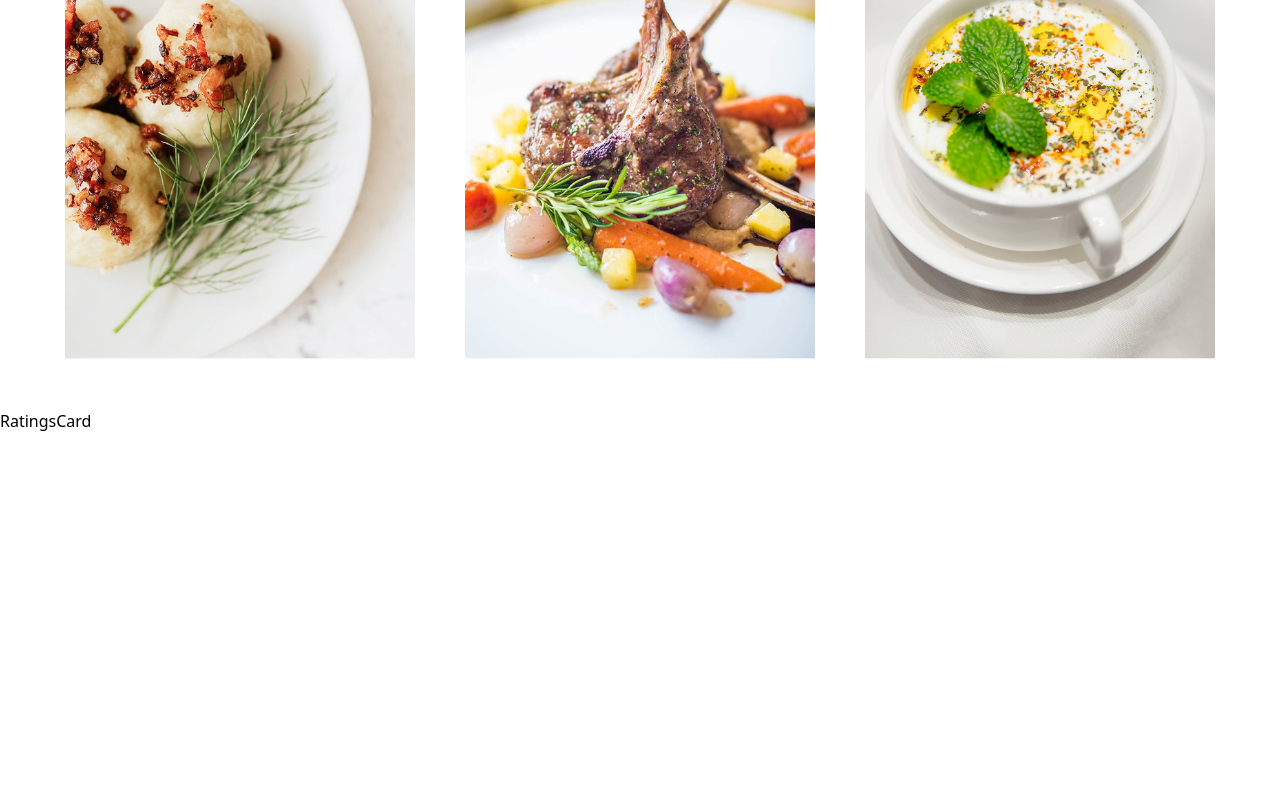
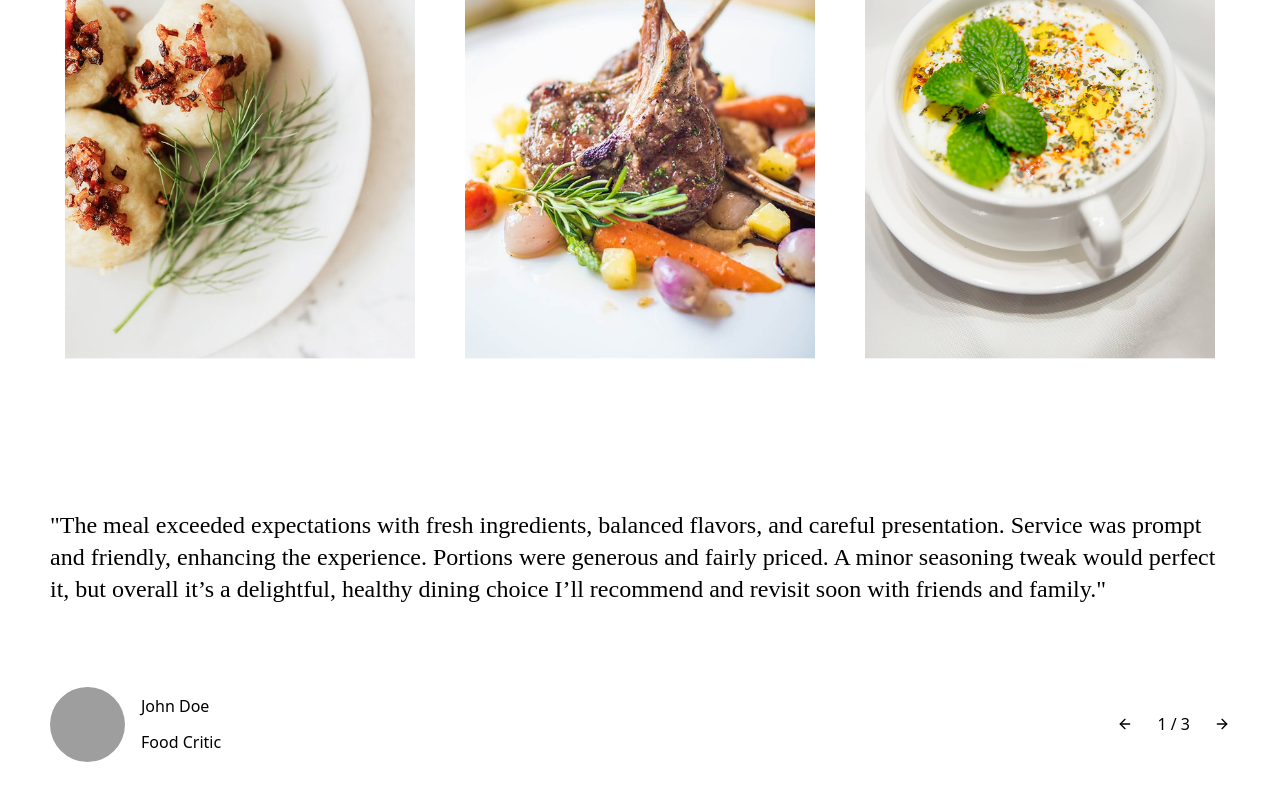
Before and after one commit to shiranlakshitha/FoodZero-React, a React (Vite) app: page / in a window 1280 px wide. Shown: the part 5610-6410 px from the top of the page. Before the commit the page ends 6043 px from the top, so only its background shows below. Built offline with nearby package versions, Linux system fonts and the light colour scheme; grey boxes are pictures that could not be loaded.

Commit message:
feat: implement RatingsCard component and remove RatingsCarousel from Home page

```diff
--- a/src/components/RatingsCard.tsx
+++ b/src/components/RatingsCard.tsx
@@ -1,8 +1,69 @@
+import { useEffect, useState } from "react"
+import { LuArrowRight, LuArrowLeft } from "react-icons/lu";
+
 
 
 const RatingsCard = () => {
+
+  const ratings = [
+    {id:1,
+      name: "John Doe",
+      position: "Food Critic",
+      img: "https://randomuser.me/api/portraits/men/40.jpg",
+      rating: 5,
+      comment: "The meal exceeded expectations with fresh ingredients, balanced flavors, and careful presentation. Service was prompt and friendly, enhancing the experience. Portions were generous and fairly priced. A minor seasoning tweak would perfect it, but overall it’s a delightful, healthy dining choice I’ll recommend and revisit soon with friends and family."
+    },
+    {
+      id:2,
+      name: "Jane Smith",
+      position: "Food Blogger",
+      img: "https://randomuser.me/api/portraits/women/40.jpg",
+      rating: 4,
+      comment: "A delightful dining experience with a focus on healthy ingredients. The flavors were well-balanced, and the presentation was top-notch. I appreciated the variety of options available, catering to different dietary preferences. A great spot for health-conscious foodies!"
+    },
+    {
+      id:3,
+      name: "Alice Johnson",
+      position: "Nutritionist",
+      img: "https://randomuser.me/api/portraits/women/42.jpg",
+      rating: 5,
+      comment: "An exceptional dining experience that prioritizes health without compromising on flavor. The dishes are thoughtfully crafted, showcasing a variety of nutritious ingredients. I highly recommend this restaurant to anyone looking to enjoy delicious, healthy meals."
+    }
+  ]
+
+  const [index, setIndex] = useState<number>(0);
+  const current = ratings[index]
+
+  useEffect(() => {
+    if(index < 0) setIndex(1)
+
+    else if(index >= ratings.length) setIndex(ratings.length - 1)
+
+  }, [index, ratings.length])
   return (
-    <div>RatingsCard</div>
+    <div className="flex flex-col gap-8">
+        <div>
+          <h2 className="font-rufina text-2xl">
+            "{current.comment}"
+          </h2>
+        </div>
+        <div className="mt-[50px]  flex flex-row justify-between items-center">
+          <div className="flex flex-row gap-4 items-center">
+            <div className="rounded-full w-[75px] h-[75px] overflow-hidden">
+              <img className="w-full h-full object-cover" src={current.img} alt="" />
+            </div>
+            <div className="flex flex-col gap-3">
+              <p>{current.name}</p>
+              <p>{current.position}</p>
+            </div>
+          </div>
+          <div className="flex flex-row gap-6 items-center">
+            <LuArrowLeft onClick={() => setIndex(index - 1)} />
+            {index + 1} / {ratings.length}
+            <LuArrowRight onClick={() => setIndex(index + 1)} />
+          </div>
+        </div>
+      </div>
   )
 }
 
--- a/src/components/RatingsCarousel.tsx
+++ /dev/null
@@ -1,9 +0,0 @@
-
-
-const RatingsCarousel = () => {
-  return (
-    <div>RatingsCarousel</div>
-  )
-}
-
-export default RatingsCarousel
--- a/src/pages/Home.tsx
+++ b/src/pages/Home.tsx
@@ -247,11 +247,9 @@ const Home = () => {
         </div>
       </div>
       {/*ninth section*/}
-      <div>
+      <div className="px-[50px] py-[100px]">
         <RatingsCard />
       </div>
-      {/*tenth section*/}
-
     </div>
   );
 };
```
